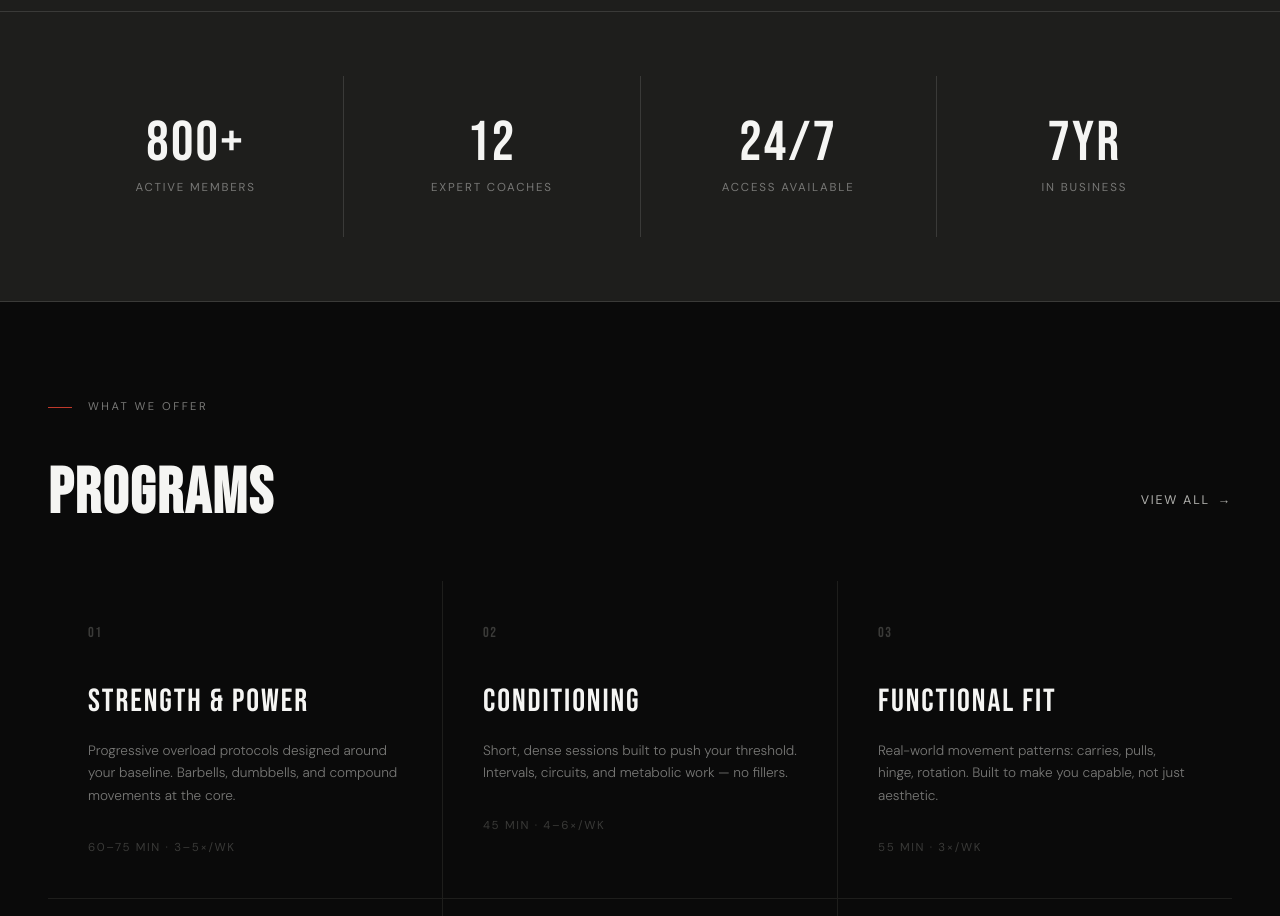
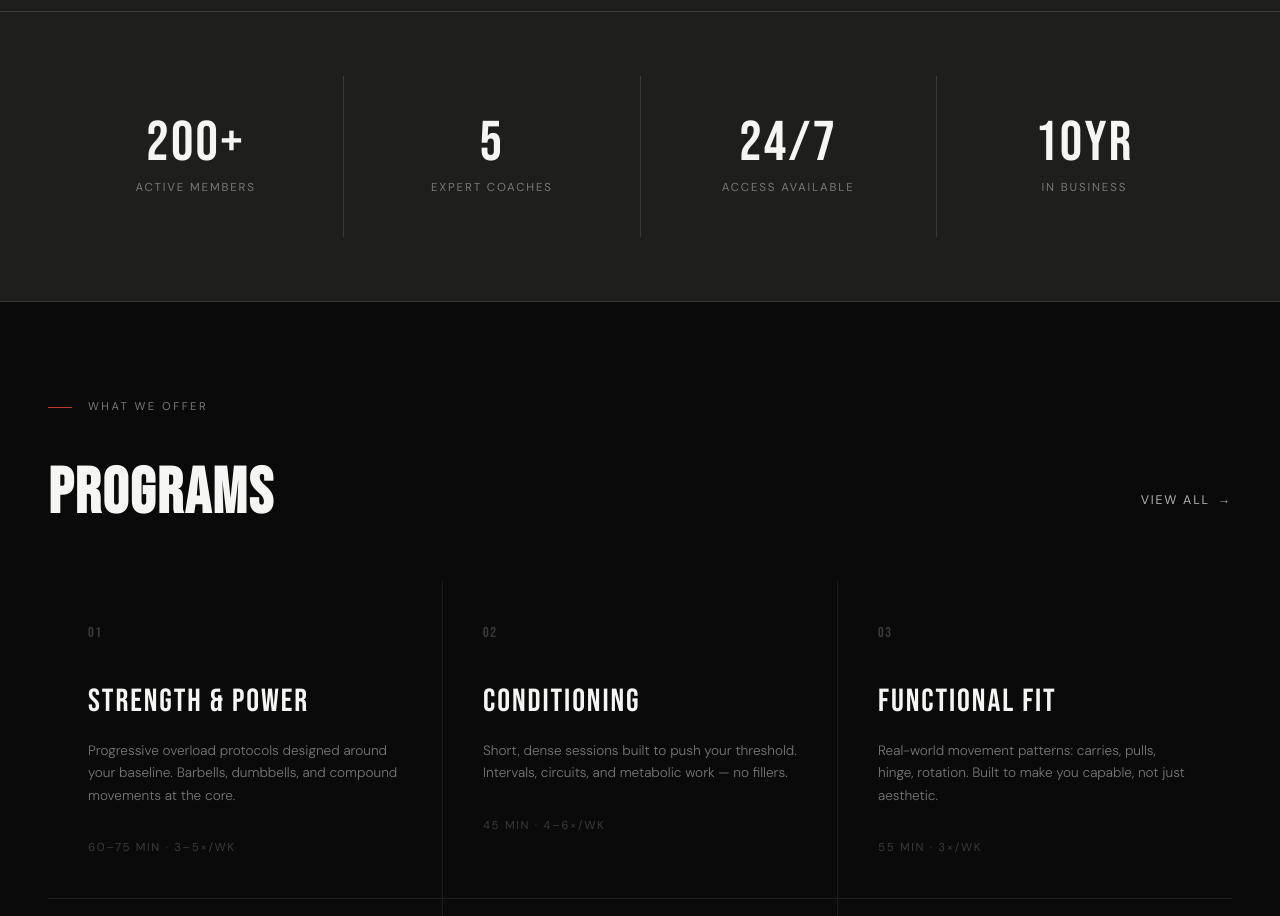
Before and after one commit to azhar2006-collab/77-FITNESS-STUDIO, a plain HTML site: page index.html in a window 1280 px wide. Shown: the part 844-1760 px from the top of the page. Drawn offline with Linux system fonts and the light colour scheme.

Commit message:
Update index.html

```diff
--- a/index.html
+++ b/index.html
@@ -859,11 +859,11 @@
 <div class="stats">
   <div class="stats-grid">
     <div class="stat-item">
-      <div class="stat-num">800+</div>
+      <div class="stat-num">200+</div>
       <div class="stat-label">Active Members</div>
     </div>
     <div class="stat-item">
-      <div class="stat-num">12</div>
+      <div class="stat-num">5</div>
       <div class="stat-label">Expert Coaches</div>
     </div>
     <div class="stat-item">
@@ -871,7 +871,7 @@
       <div class="stat-label">Access Available</div>
     </div>
     <div class="stat-item">
-      <div class="stat-num">7yr</div>
+      <div class="stat-num">10yr</div>
       <div class="stat-label">In Business</div>
     </div>
   </div>
```
